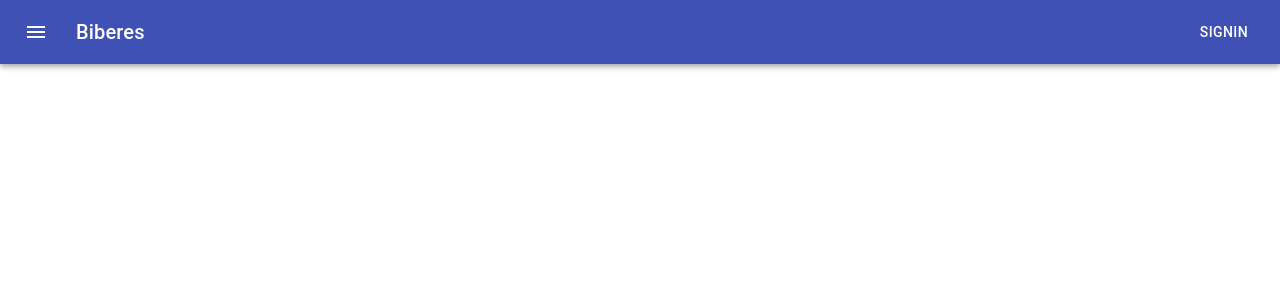
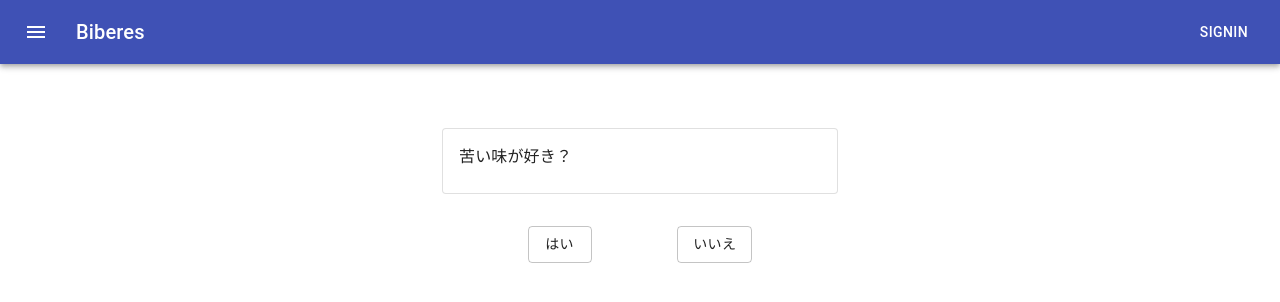
Before and after one commit to sabinuki/Biberes, a React (Create React App) app in the folder frontend/: page /style_chart in a window 1280 px wide. Shown: the top 302 px of the page. Built offline with nearby package versions, Linux system fonts and the light colour scheme; what axios-case-converter would draw is missing.

Commit message:
ビアスタイルチャートの叩き作成

```diff
--- a/frontend/src/Default.jsx
+++ b/frontend/src/Default.jsx
@@ -2,9 +2,10 @@ import React from 'react';
 import { Switch, Route } from 'react-router-dom';
 
 import Header from './components/layout/Header';
-import { Diagnoses } from './containers/Diagnoses';
+import { Home } from './containers/Home';
 import { SignUp } from './containers/SignUp';
 import { SignIn } from './containers/SignIn';
+import { StyleChart } from './containers/StyleChart';
 
 export class Default extends React.Component {
   render() {
@@ -16,7 +17,7 @@ export class Default extends React.Component {
         <main>
           <Switch>
             <Route exact path="/">
-              <Diagnoses />
+              <Home />
             </Route>
             <Route exact path="/signup">
               <SignUp />
@@ -24,6 +25,9 @@ export class Default extends React.Component {
             <Route exact path="/signin">
               <SignIn />
             </Route>
+            <Route exact path="/style_chart">
+              <StyleChart />
+            </Route>
           </Switch>
         </main>
       </div>
--- a/frontend/src/components/Buttons/DiagnosesButton.jsx
+++ b/frontend/src/components/Buttons/DiagnosesButton.jsx
@@ -1,9 +1,10 @@
 import React from 'react';
-import { Button } from '../shared_style';
+import { Link } from 'react-router-dom';
+import { Button } from '@material-ui/core';
 
 export default function DiagnosesButton () {
   return (
-    <Button>
+    <Button variant="contained" color="inherit" component={Link} to="/style_chart">
       ビアスタイルを診断する
     </Button>
   )
--- /dev/null
+++ b/frontend/src/components/StyleChart/Cards/StyleChartCard.jsx
@@ -0,0 +1,14 @@
+import React from 'react';
+import { Card, CardContent, Typography } from '@material-ui/core';
+
+export default function StyleChartCard (text) {
+  return (
+    <Card variant="outlined">
+      <CardContent>
+        <Typography variant="body1">
+          {text}
+        </Typography>
+       </CardContent>
+    </Card>
+  );
+}
--- a/frontend/src/components/shared_style.js
+++ /dev/null
@@ -1,8 +0,0 @@
-import styled from 'styled-components';
-
-export const Button = styled.button`
-  cursor; pointer;
-  :hover {
-    opacity: 0.7;
-  }
-`;
--- a/frontend/src/containers/Diagnoses.jsx
+++ b/frontend/src/containers/Home.jsx
@@ -6,7 +6,7 @@ const Body = styled.div`
   text-align: center;
 `;
 
-export const Diagnoses = () => {
+export const Home = () => {
   return (
     <Fragment>
       <Body>
--- /dev/null
+++ b/frontend/src/containers/StyleChart.jsx
@@ -0,0 +1,69 @@
+import { Button, Container } from '@material-ui/core';
+import { makeStyles } from '@material-ui/core/styles';
+import React, { useState } from 'react';
+import StyleChartCard from '../components/StyleChart/Cards/StyleChartCard';
+import ChartData from '../data/StyleChart.json';
+
+const useStyles = makeStyles((theme) => ({
+  paper: {
+    marginTop: theme.spacing(8),
+  },
+  chartArea: {
+    marginTop: theme.spacing(0),
+  },
+  answerArea: {
+    marginTop: theme.spacing(4),
+    display: 'flex',
+    justifyContent: 'space-evenly',
+  }
+}));
+
+export const StyleChart = () => {
+  const classes = useStyles();
+  const [cards, setCards] = useState([StyleChartCard(ChartData['init']['text'])]);
+  const [yesNextId, setYesNextId] = useState(ChartData['init']['answers']['yes']['nextId']);
+  const [noNextId, setNoNextId] = useState(ChartData['init']['answers']['no']['nextId']);
+  const [isBeer, setIsBeer] = useState(false);
+
+  const selectYes = () => {
+    const text = ChartData[yesNextId]['text'];
+
+    if (typeof(ChartData[yesNextId]['answers']) != 'undefined') {
+      setYesNextId(ChartData[yesNextId]['answers']['yes']['nextId']);
+      setNoNextId(ChartData[yesNextId]['answers']['no']['nextId']);
+     }
+    setCards([...cards, StyleChartCard(text)]);
+
+    if (ChartData[yesNextId]['isBeer']) {
+      setIsBeer(true);
+    }
+  };
+
+  const selectNo = () => {
+    const text = ChartData[noNextId]['text'];
+
+    if (typeof(ChartData[noNextId]['answers']) != 'undefined') {
+      setYesNextId(ChartData[noNextId]['answers']['yes']['nextId']);
+      setNoNextId(ChartData[noNextId]['answers']['no']['nextId']);
+    }
+    setCards([...cards, StyleChartCard(text)]);
+
+    if (ChartData[noNextId]['isBeer']) {
+      setIsBeer(true);
+    }
+  };
+
+  return(
+    <Container component="main" maxWidth="xs">
+      <div className={classes.paper}>
+        <div className={classes.chartArea}>
+          {cards.map((card,i) => <div key={i}>{card}</div>)}
+        </div>
+        <div className={classes.answerArea}>
+          <Button variant="outlined" className="answer-button" style={{display: isBeer ? 'none' : 'inline-flex'}} onClick={selectYes}>はい</Button>
+          <Button variant="outlined" className="answer-button" style={{display: isBeer ? 'none' : 'inline-flex'}} onClick={selectNo}>いいえ</Button>
+        </div>
+      </div>
+    </Container>
+  );
+}
--- /dev/null
+++ b/frontend/src/data/StyleChart.json
@@ -0,0 +1,54 @@
+{
+  "init": {
+    "text": "苦い味が好き？",
+    "answers": {
+      "yes": {"nextId": "clean"},
+      "no": {"nextId": "spicy"}
+    },
+    "isBeer": false
+  },
+  "clean": {
+    "text": "すっきりしたビールが飲みたい？",
+    "answers": {
+      "yes": {"nextId": "beer_pilsner"},
+      "no": {"nextId": "heavy"}
+    },
+    "isBeer": false
+  },
+  "heavy": {
+    "text": "アルコールが高く香りが強いビールが飲みたい？",
+    "answers": {
+      "yes": {"nextId": "beer_ipa"},
+      "no": {"nextId": "beer_pale_ale"}
+    },
+    "isBeer": false
+  },
+  "spicy": {
+    "text": "少しスパイシーでまろやかなビールが飲みたい？",
+    "answers": {
+      "yes": {"nextId": "beer_belgian_white"},
+      "no": {"nextId": "beer_weizen"}
+    },
+    "isBeer": false
+  },
+  "beer_pilsner": {
+    "text": "ピルスナー",
+    "isBeer": true
+  },
+  "beer_ipa": {
+    "text": "IPA",
+    "isBeer": true
+  },
+  "beer_pale_ale": {
+    "text": "ペールエール",
+    "isBeer": true
+  },
+  "beer_belgian_white": {
+    "text": "ベルジャンホワイト",
+    "isBeer": true
+  },
+  "beer_weizen": {
+    "text": "ヴァイツェン",
+    "isBeer": true
+  }
+}
```
